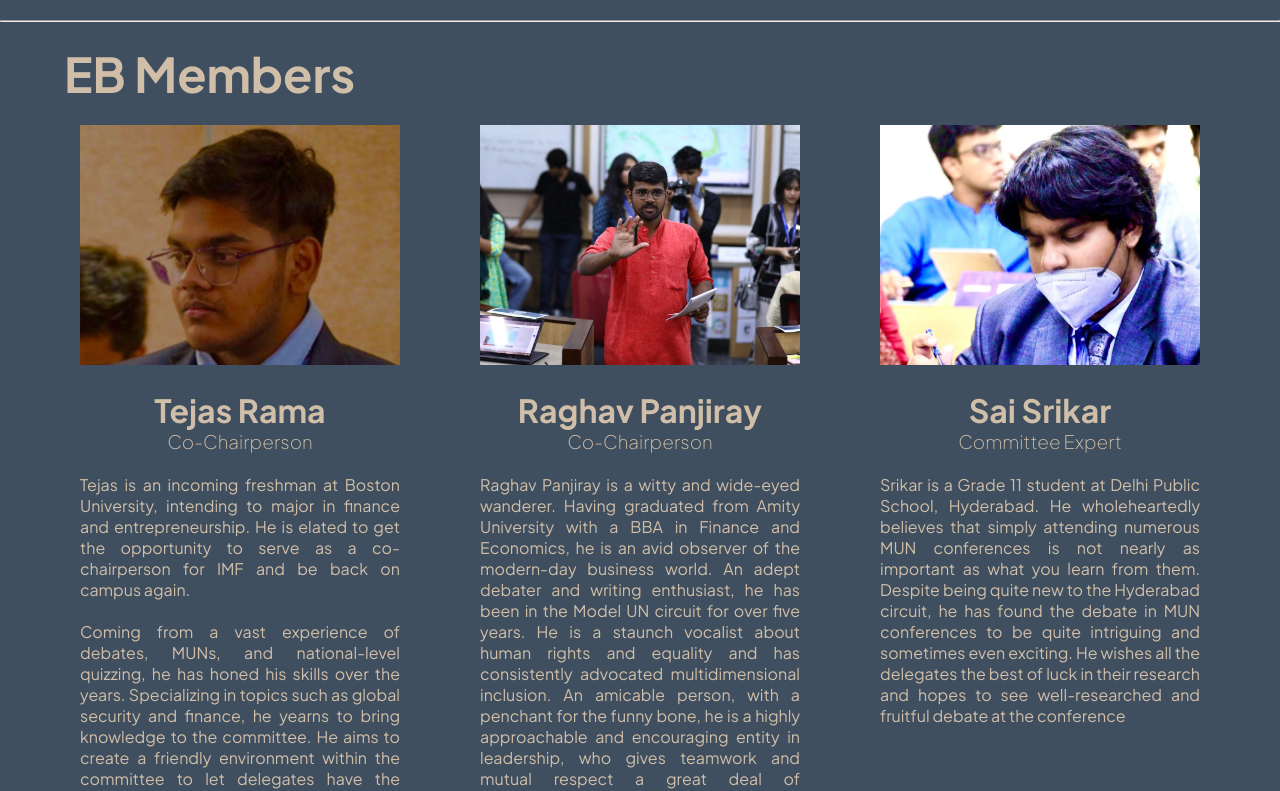
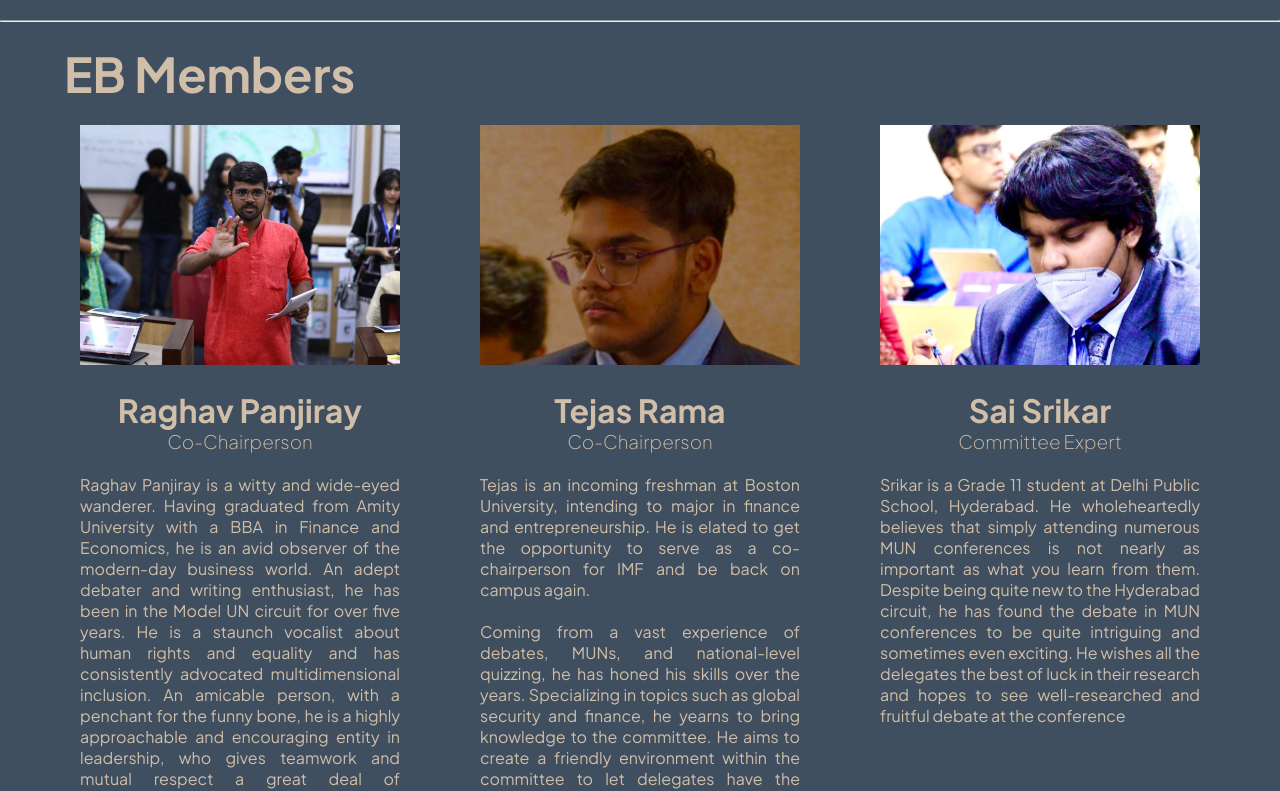
Before and after one commit to SEshaan/DPSH-MUN-Website, a SvelteKit app: page /IMF in a window 1280 px wide. Shown: the part 1320-2111 px from the top of the page. Built offline with nearby package versions, Linux system fonts and the light colour scheme.

Commit message:
eb update

```diff
--- a/src/routes/IMF/+page.svelte
+++ b/src/routes/IMF/+page.svelte
@@ -25,6 +25,13 @@
         <h1>EB Members</h1><br>
         <div id="cards">
             <div class="card">
+                <img src="./EB/Raghav.jpg" alt="" style="object-fit: contain;"><br><br>
+                <h2>Raghav Panjiray</h2> <h3>Co-Chairperson</h3><br>
+                <p>
+                    Raghav Panjiray is a witty and wide-eyed wanderer. Having graduated from Amity University with a BBA in Finance and Economics, he is an avid observer of the modern-day business world. An adept debater and writing enthusiast, he has been in the Model UN circuit for over five years. He is a staunch vocalist about human rights and equality and has consistently advocated multidimensional inclusion. An amicable person, with a penchant for the funny bone, he is a highly approachable and encouraging entity in leadership, who gives teamwork and mutual respect a great deal of importance.
+                </p>
+            </div>
+            <div class="card">
                 <img src="./EB/Tejas.jpg" alt="" style="object-fit: contain;"><br><br>
                 <h2>Tejas Rama</h2> <h3>Co-Chairperson</h3><br>
                 <p>Tejas is an incoming freshman at Boston University, intending to major in finance and entrepreneurship. He is elated to get the opportunity to serve as a co-chairperson for IMF and be back on campus again.
@@ -33,13 +40,6 @@
                     <br><br>
                     In his free time, you can catch him watching football endlessly and analyzing matches, vibing to music by FINNEAS and The 1975, or re-watching The Office for the 20th time.
                     </p>
-            </div>
-            <div class="card">
-                <img src="./EB/Raghav.jpg" alt="" style="object-fit: contain;"><br><br>
-                <h2>Raghav Panjiray</h2> <h3>Co-Chairperson</h3><br>
-                <p>
-                    Raghav Panjiray is a witty and wide-eyed wanderer. Having graduated from Amity University with a BBA in Finance and Economics, he is an avid observer of the modern-day business world. An adept debater and writing enthusiast, he has been in the Model UN circuit for over five years. He is a staunch vocalist about human rights and equality and has consistently advocated multidimensional inclusion. An amicable person, with a penchant for the funny bone, he is a highly approachable and encouraging entity in leadership, who gives teamwork and mutual respect a great deal of importance.
-                </p>
             </div>
             <div class="card">
                 <img src="./EB/Srikar.jpg" alt=""><br><br>
--- a/src/routes/NATO/+page.svelte
+++ b/src/routes/NATO/+page.svelte
@@ -37,9 +37,9 @@
 
                     </p>
             </div>
-            <div class="card">
-                <img src="./EB/Ojas.jpg" alt="" style="object-fit: contain;"><br><br>
-                <h2>Ojas Arun</h2><h3>Committee Expert</h3><br>
+            <div class="card" style:"display:none">
+                <img src="./EB/" alt="" style="object-fit: contain;"><br><br>
+                <h2>Madhavan</h2><h3>Committee Expert</h3><br>
                 <p>Ojas Arun is a rising senior at Boston University studying Business and Data Analytics. MUNs have always been special to him and he can't wait to help bring that same magic to everyone at DPSHMUN this year!
                 </p>
             </div>
--- a/src/routes/UNHRC/+page.svelte
+++ b/src/routes/UNHRC/+page.svelte
@@ -25,12 +25,12 @@
         <div id="cards">
             <div class="card">
                 <img src="./EB/Eswar.jpg" alt="" style="object-fit: contain;"><br><br>
-                <h2>Eswar Chava</h2><h3>Co-Chairperson</h3><br>
+                <h2>Eswar Chava</h2><h3>Chairperson</h3><br>
                 <p>Eswar Chava is currently working in the field of Product Management at a startup. Having studied at CBIT, he discovered his passion for debating through his involvement in MUNs over the years. He has always taken a keen interest in international law, foreign policies, and enjoys engaging in thought-provoking arguments. He is honoured to serve as a part of the Executive Board and is looking forward to seeing you all!</p>
             </div>
             <div class="card">
                 <img src="./EB/Vishnu.jpg" alt="" style="object-fit: contain;"><br><br>
-                <h2>Vishnu Prasad</h2><h3>Co-Chairperson</h3><br>
+                <h2>Vishnu Prasad</h2><h3>Vice Chairperson</h3><br>
                 <p>
                     Vishnu Prasad Gopishetty, an undergraduate student pursuing his Bachelors of Engineering in Computer Science from CBIT, is a strong believer in the power of the spoken word. Currently a member of the CBITMUN Secretariat, he believes that MUNs are a way to better oneself. With a strong inclination towards geopolitics, international relations and Indian politics, Vishnu is well known in the Indian MUN circuit with multiple accolades to his name. If asked what his version of unwinding is, you’d understand that he loves nothing more than a good old cricket match and depressing Bollywood music. As he assumes the position of Vice Chairperson at the DPS MUN, he extends his best wishes to all the delegates of UNHRC for a fruitful debate experience.
                 </p>
```
